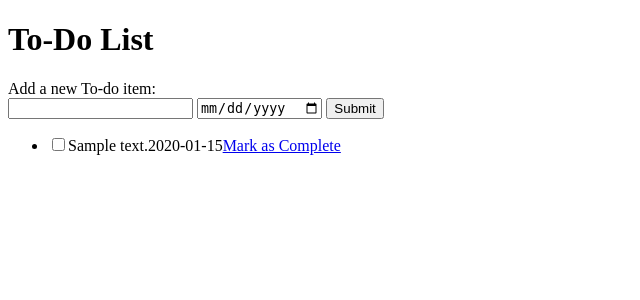
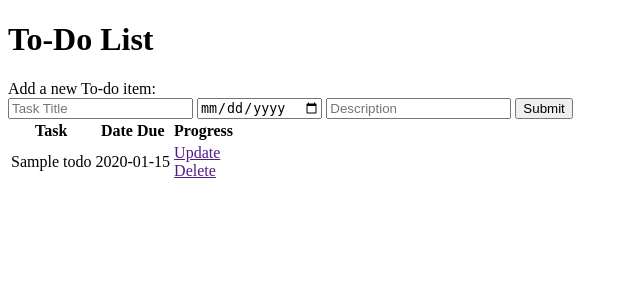
Before and after one commit to AmJann/flask_project_default, a Flask app: page / in a window 1280 px wide. Shown: the top 300 px of the page, without its empty margins (0-640 px from the left). Run offline with Flask 2, Linux system fonts and the light colour scheme; tables that the repository leaves empty hold one stand-in row (values such as "Sample post").

Commit message:
model updated, table added in index.html template

```diff
--- a/app.py
+++ b/app.py
@@ -32,7 +32,7 @@ def add():
     datetime_obj = datetime.strptime(datetime_str,
     "%Y-%m-%d")
     date = datetime_obj.date()
-    todo = ToDo(text=request.form['item'], complete=False, date_due =date )
+    todo = ToDo(title=request.form['title'], complete=False, date_due =date, description=request.form['description'] )
     db.session.add(todo)
     db.session.commit()
     return redirect(url_for('index'))
--- a/models.py
+++ b/models.py
@@ -32,10 +32,11 @@ class User(db.Model):
 class ToDo(db.Model):
     __tablename__ = 'todos'
     id = db.Column(db.Integer, primary_key=True)
-    text = db.Column(db.String(255))
+    title = db.Column(db.String(50))
+    description = db.Column(db.String(500))
     date_due = db.Column(db.Date())
     in_progress = db.Column(db.Boolean, default=False)
-    complete = db.Column(db.Boolean)
+    complete = db.Column(db.Boolean, default=False)
     user_id = db.Column(db.Integer, db.ForeignKey(User.id))
 
     def __repr__(self):
--- a/templates/index.html
+++ b/templates/index.html
@@ -7,16 +7,42 @@
 {% block body %}
 <div>Add a new To-do item:
     <form action="/add" method="POST">
-        <input type="text" name="item">
+        <input type="text" name="title" placeholder = "Task Title">
         <input type="date" name="date">
+        <input type="text" name ="description" placeholder ="Description">
         <input type="submit">
     </form>
 </div>
 <div>
+    <table>
+        <tr>
+            <th>Task</th>
+            <th>Date Due</th>
+            <th>Progress</th>
+            <th></th>
+        </tr>
+        {% for todo in todos %}
+        <tr>
+            <td>
+                {{ todo.title }}
+            </td>
+            <td>
+                {{ todo.date_due}}
+            </td>
+            <td>
+                <a href="">Update</a>
+                <br>
+                <a href="">Delete</a>
+            </td>
+        </tr>
+        {% endfor %}
+    </table>
+</div>
+<!-- <div>
     <ul>
         {% for todo in todos %}
         <li><input type="checkbox">{{ todo.text }}<span>{{ todo.date_due}}</span><a href ="#">Mark as Complete</a></li>
         {% endfor %}
     </ul>
 </div>
-{% endblock %}
+{% endblock %} -->
```
